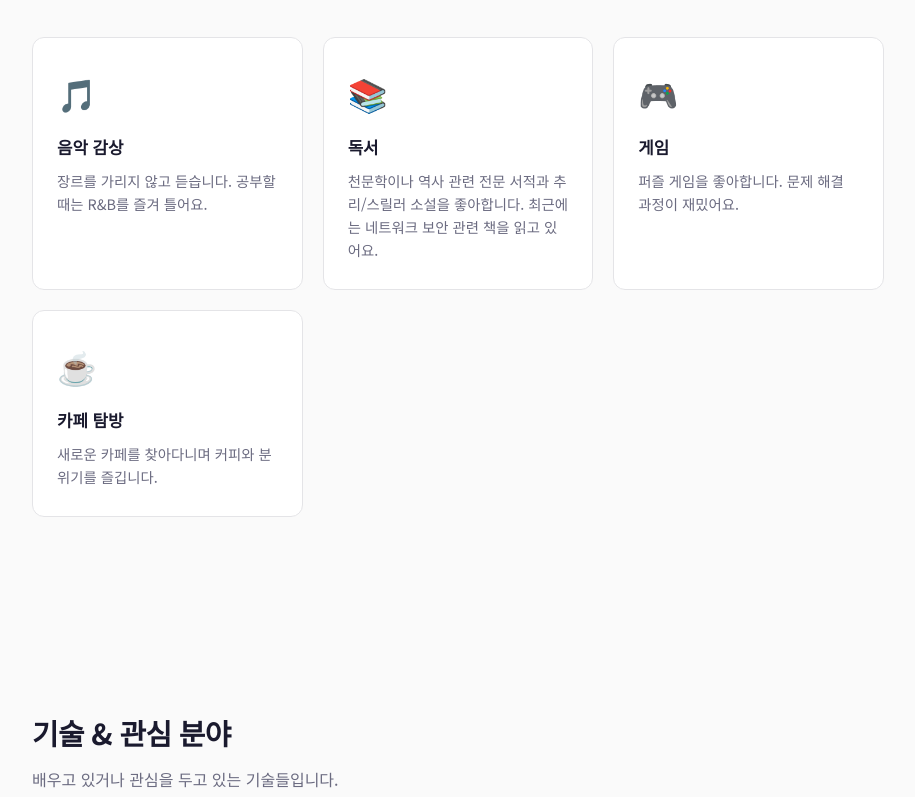
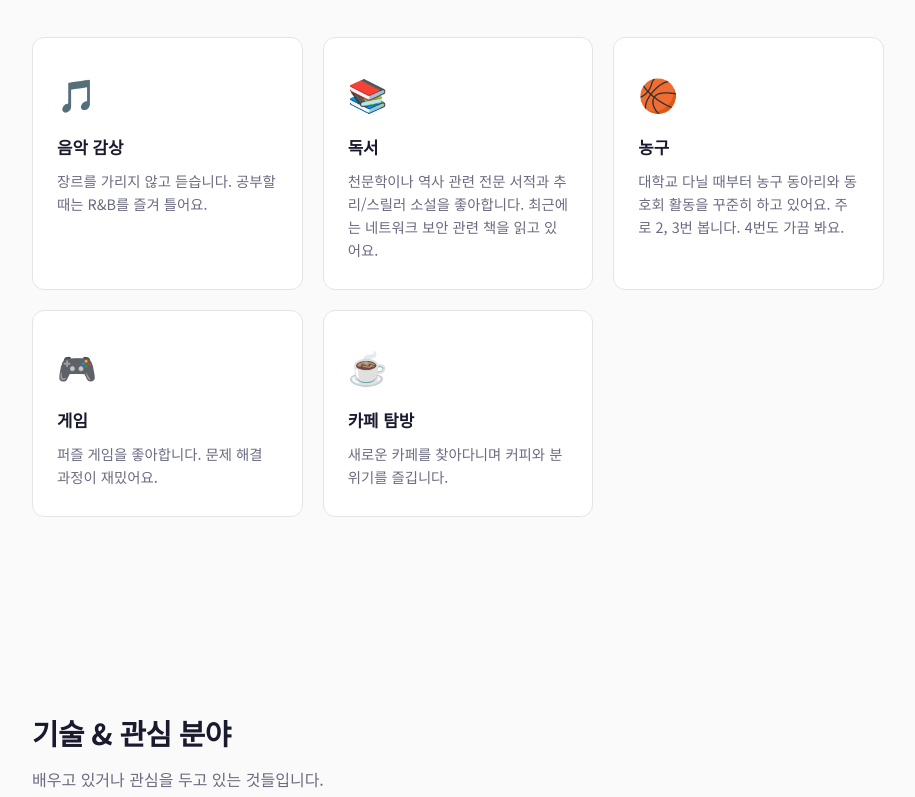
Before and after one commit to dldaudlee36/READme.com, a plain HTML site: page index.html in a window 1280 px wide. Shown: the part 983-1780 px from the top of the page, without its empty margins (182-1097 px from the left). Drawn offline with Linux system fonts and the light colour scheme.

Commit message:
Add files via upload

```diff
--- a/index.html
+++ b/index.html
@@ -70,6 +70,12 @@
         </article>
 
         <article class="card" tabindex="0">
+          <span class="card__icon" aria-hidden="true">🏀</span>
+          <h3 class="card__title">농구</h3>
+          <p class="card__desc">대학교 다닐 때부터 농구 동아리와 동호회 활동을 꾸준히 하고 있어요. 주로 2, 3번 봅니다. 4번도 가끔 봐요.</p>
+        </article>
+
+        <article class="card" tabindex="0">
           <span class="card__icon" aria-hidden="true">🎮</span>
           <h3 class="card__title">게임</h3>
           <p class="card__desc">퍼즐 게임을 좋아합니다. 문제 해결 과정이 재밌어요.</p>
@@ -86,7 +92,7 @@
     <!-- ───────────── Tech Stack 섹션 ───────────── -->
     <section id="tech" class="tech section">
       <h2 class="section__title fade-in">기술 & 관심 분야</h2>
-      <p class="section__subtitle fade-in">배우고 있거나 관심을 두고 있는 기술들입니다.</p>
+      <p class="section__subtitle fade-in">배우고 있거나 관심을 두고 있는 것들입니다.</p>
 
       <div class="tech__group fade-in">
         <h3 class="tech__category">Languages</h3>
@@ -151,7 +157,7 @@
         </a>
 
         <a
-          href="https://linkedin.com/in/your-profile"
+          href="https://www.linkedin.com/in/원웅-조-851429383"
           target="_blank"
           rel="noopener noreferrer"
           class="contact__item"
@@ -170,7 +176,7 @@
 
   <!-- ───────────── Footer ───────────── -->
   <footer class="footer">
-    <p>© 2026 홍길동 · 나를 소개하는 한 페이지</p>
+    <p>© 2026 조원웅 · 나를 소개하는 한 페이지</p>
     <p class="footer__meta">마지막 업데이트: 2026.09</p>
   </footer>
 
```
